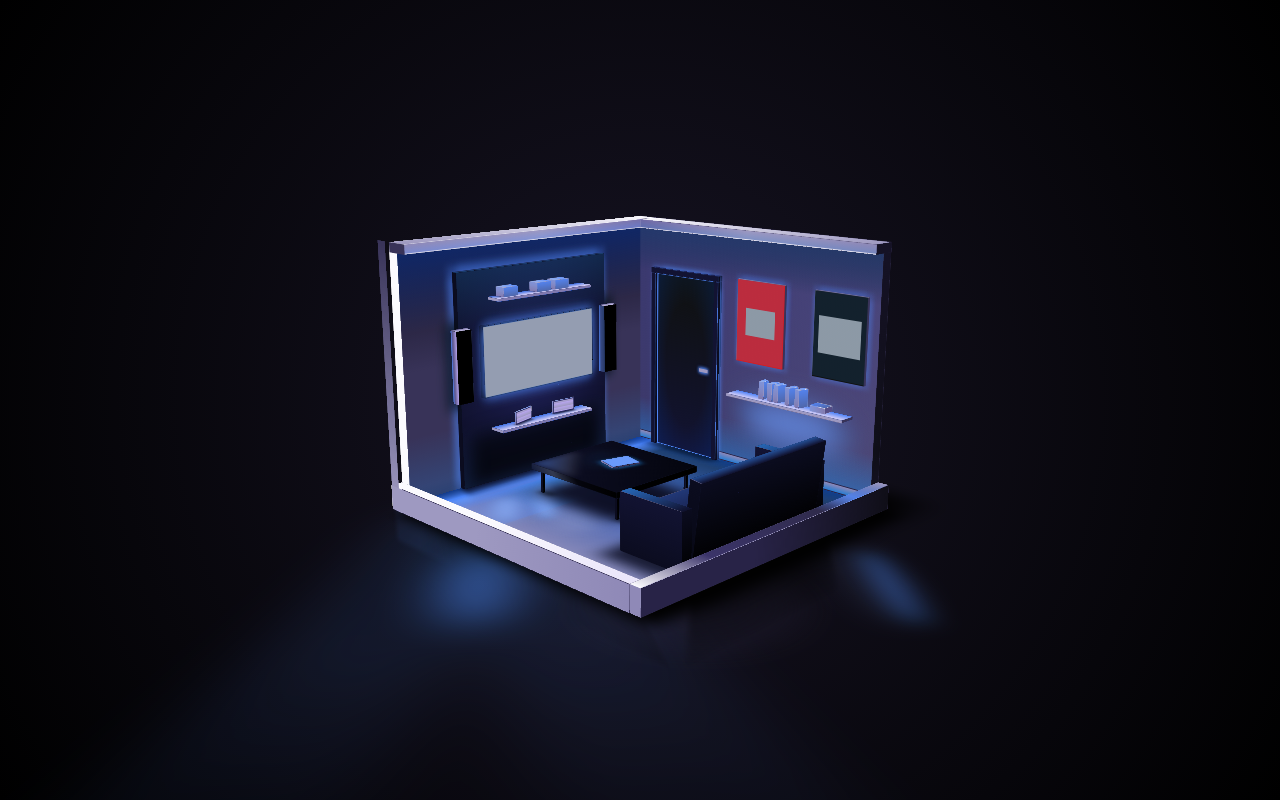
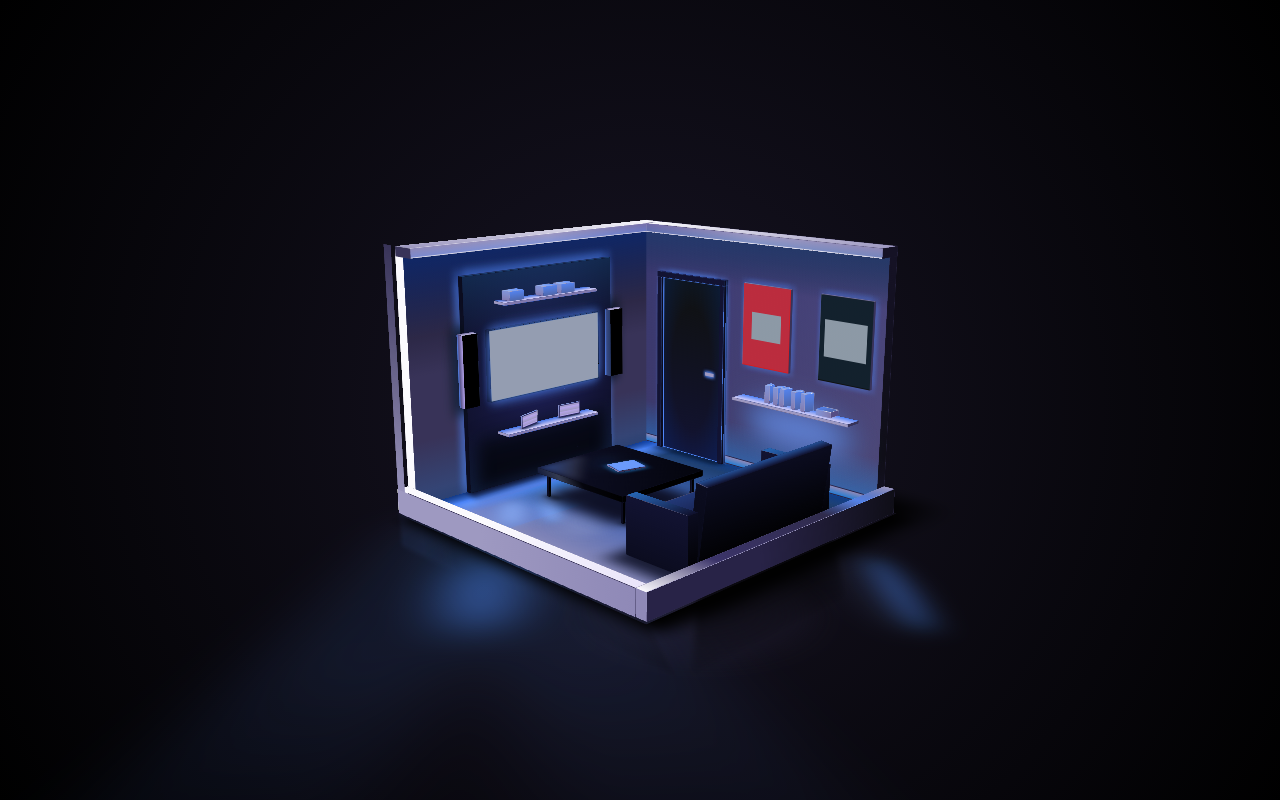
Before and after one commit to Kallangouda/Dream-House-3D, a plain HTML site: page index.html in a window 1280 px wide. Shown: the top 800 px of the page. Drawn offline with Linux system fonts and the light colour scheme; grey boxes are pictures that could not be loaded.

Commit message:
Update style.css

```diff
--- a/style.css
+++ b/style.css
@@ -20,8 +20,8 @@ body {
   display: flex;
   justify-content: center;
   align-items: center;
-  width: 100%;
-  height: 100vh;
+  width: 101%;
+  height: 101vh;
   overflow: hidden;
   cursor: pointer;
   background-image: radial-gradient(circle, #171424, black);
@@ -43,15 +43,15 @@ body {
   position: absolute;
   top: 0;
   left: 0;
-  width: 100%;
-  height: 100%;
+  width: 101%;
+  height: 101%;
   box-shadow: 1.5vw -3vw 3vw black, 1.5vw 0.5vw 1.5vw black;
 }
 
 .h-lights {
   position: absolute;
-  top: 50%;
-  left: 50%;
+  top: 51%;
+  left: 51%;
   transform: translateX(-50%) translateY(-50%);
   width: 45vw;
   height: 45vw;
@@ -65,7 +65,7 @@ body {
   right: 0;
   width: 15vw;
   height: 15vw;
-  border-radius: 50%;
+  border-radius: 51%;
   background-image: radial-gradient(#1b182a, transparent);
   filter: blur(1vw);
 }
@@ -74,7 +74,7 @@ body {
   right: -1vw;
   width: 2vw;
   height: 12vw;
-  border-radius: 50%;
+  border-radius: 51%;
   transform: rotateZ(-50deg);
   background-image: radial-gradient(rgba(81, 137, 251, 0.45) 50%, rgba(40, 125, 210, 0.45), transparent);
   box-shadow: -1vw -1vw 2vw 1vw rgba(131, 171, 252, 0.1);
@@ -85,7 +85,7 @@ body {
   right: 17vw;
   width: 5vw;
   height: 12vw;
-  border-radius: 50%;
+  border-radius: 51%;
   transform: rotateZ(-50deg);
   background-image: radial-gradient(rgba(81, 137, 251, 0.5) 50%, rgba(40, 125, 210, 0.5), transparent);
   filter: blur(2vw);
@@ -93,9 +93,9 @@ body {
 .h-light:nth-of-type(3)::before, .h-light:nth-of-type(3)::after {
   content: "";
   position: absolute;
-  width: 200%;
+  width: 201%;
   top: -6vw;
-  height: 400%;
+  height: 401%;
   background-image: linear-gradient(to bottom, rgba(40, 125, 210, 0.1), rgba(81, 137, 251, 0.1), transparent);
   border-top-left-radius: 10vw;
   border-top-right-radius: 10vw;
```
